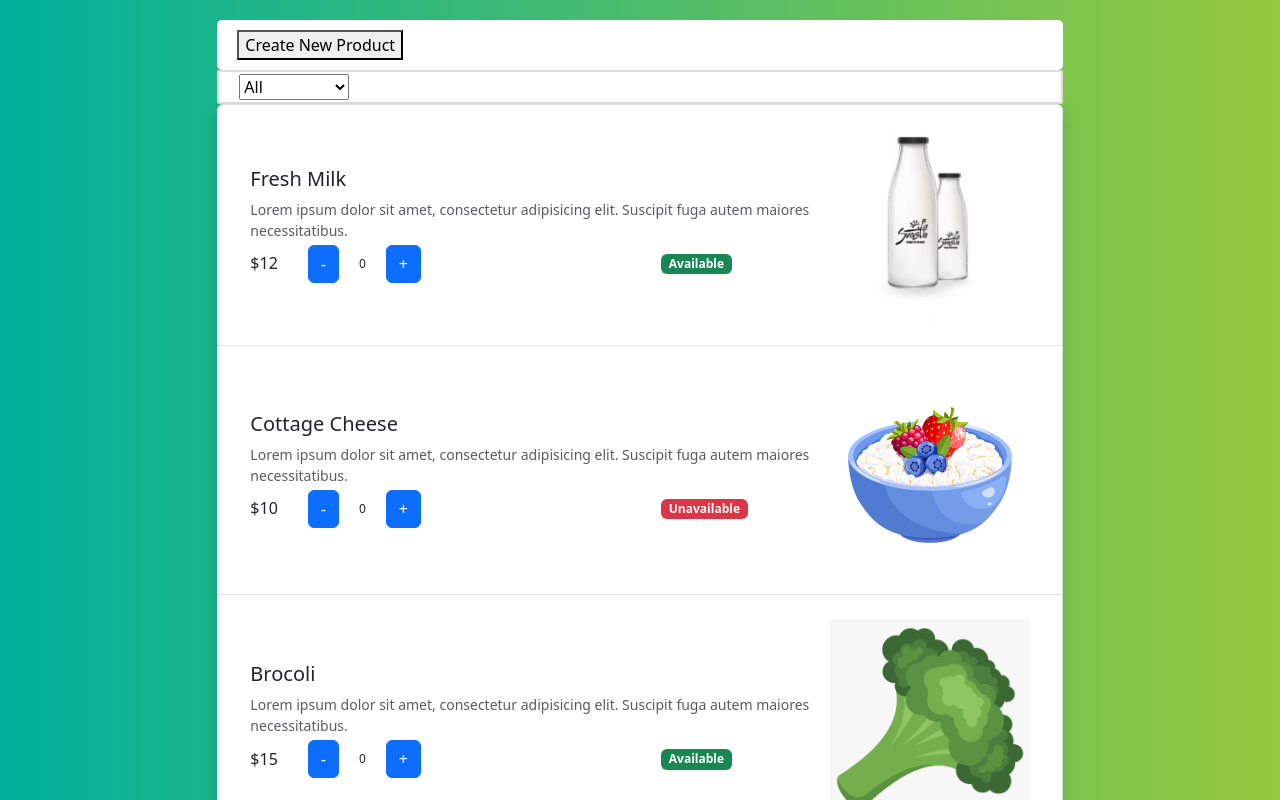
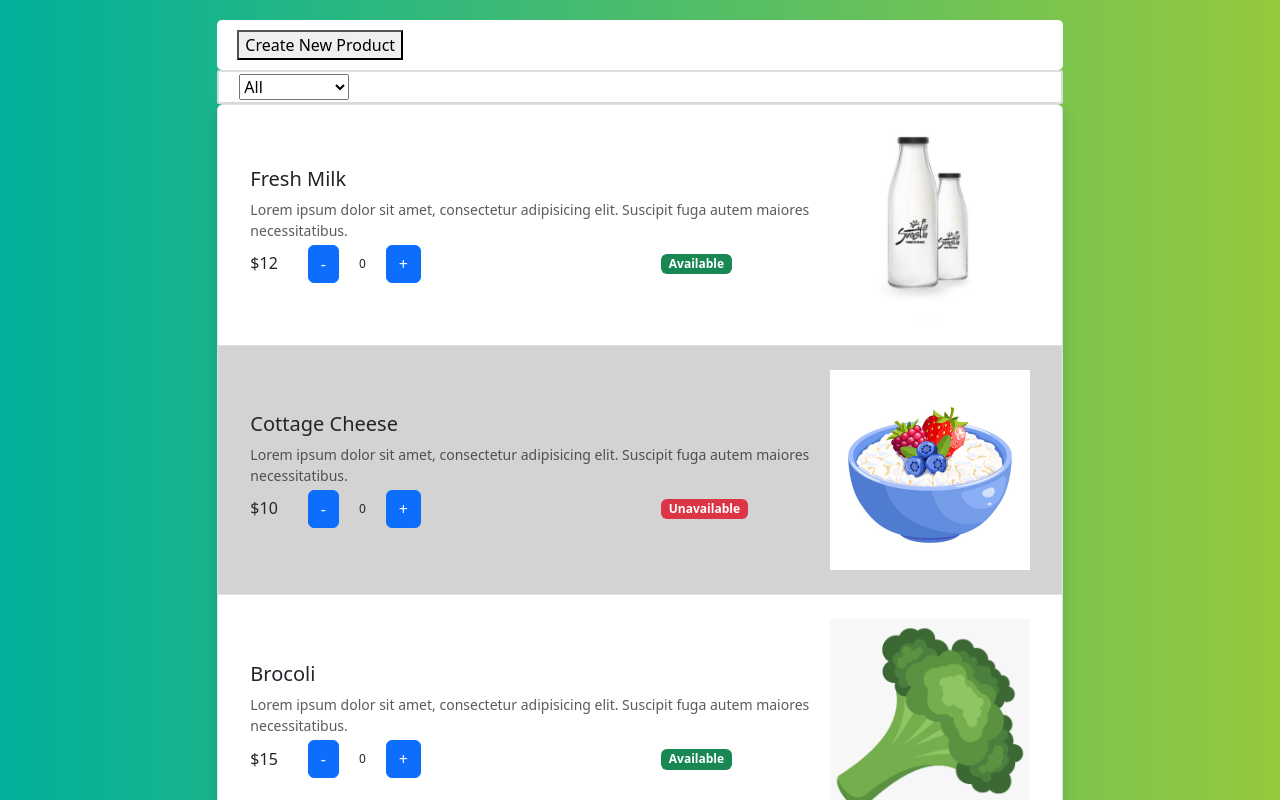
Before and after one commit to NicholasCloud4/complete-react-course, a React (Create React App) app: page / in a window 1280 px wide. Shown: the top 800 px of the page. Built offline with nearby package versions, Linux system fonts and the light colour scheme.

Commit message:
Dynamic inline styling in React

```diff
--- a/src/Components/ProductList/Products.jsx
+++ b/src/Components/ProductList/Products.jsx
@@ -15,7 +15,7 @@
     return (
         <>
 
-            <li className="list-group-item">
+            <li className="list-group-item" style={{ backgroundColor: props.isAvailable ? "white" : "lightgray" }}>
                 <div className="media align-items-lg-center flex-column flex-lg-row p-3 d-flex">
                     <div className="media-body order-2 order-lg-1">
                         <h5 className="mt-0 font-weight-bold mb-2">{props.name}</h5>
```
